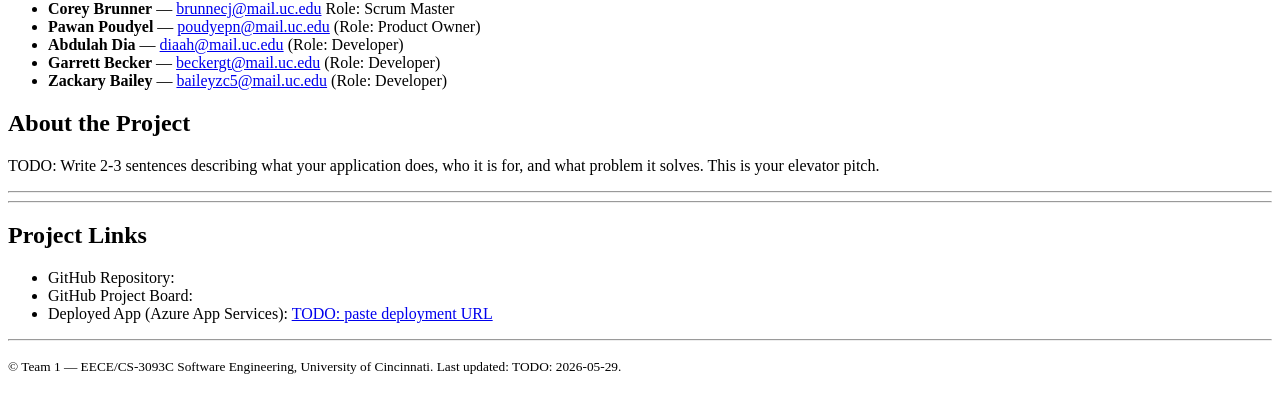
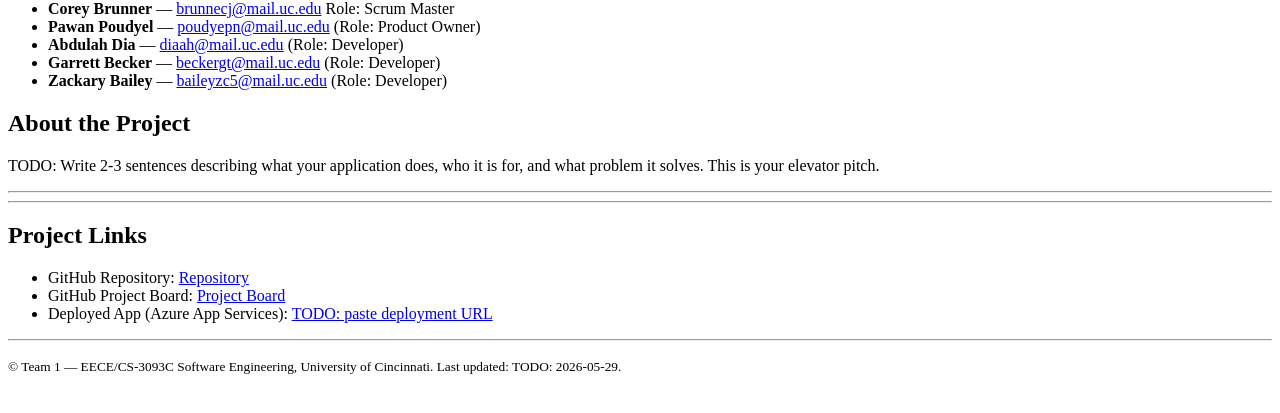
Before and after one commit to uc-se-sm26-team1/uc-se-sm26-team1.github.io, a plain HTML site: page index.html in a window 1280 px wide. Shown: the part 201-614 px from the top of the page. Drawn offline with Linux system fonts and the light colour scheme.

Commit message:
Fied links not showing up

```diff
--- a/index.html
+++ b/index.html
@@ -73,8 +73,8 @@
     <section id="links">
       <h2>Project Links</h2>
       <ul>
-        <li>GitHub Repository: <a href="https://github.com/uc-se-sm26-team1/uc-se-sm26-team1.github.io"></a></li>
-        <li>GitHub Project Board: <a href="https://github.com/orgs/uc-se-sm26-team1/projects/2"></a></li>
+        <li>GitHub Repository: <a href="https://github.com/uc-se-sm26-team1/uc-se-sm26-team1.github.io"> Repository</a></li>
+        <li>GitHub Project Board: <a href="https://github.com/orgs/uc-se-sm26-team1/projects/2">Project Board</a></li>
         <li>Deployed App (Azure App Services): <a href="https://TODOazure.azurewebsites.net">TODO: paste deployment URL</a></li>
       </ul>
     </section>
```
